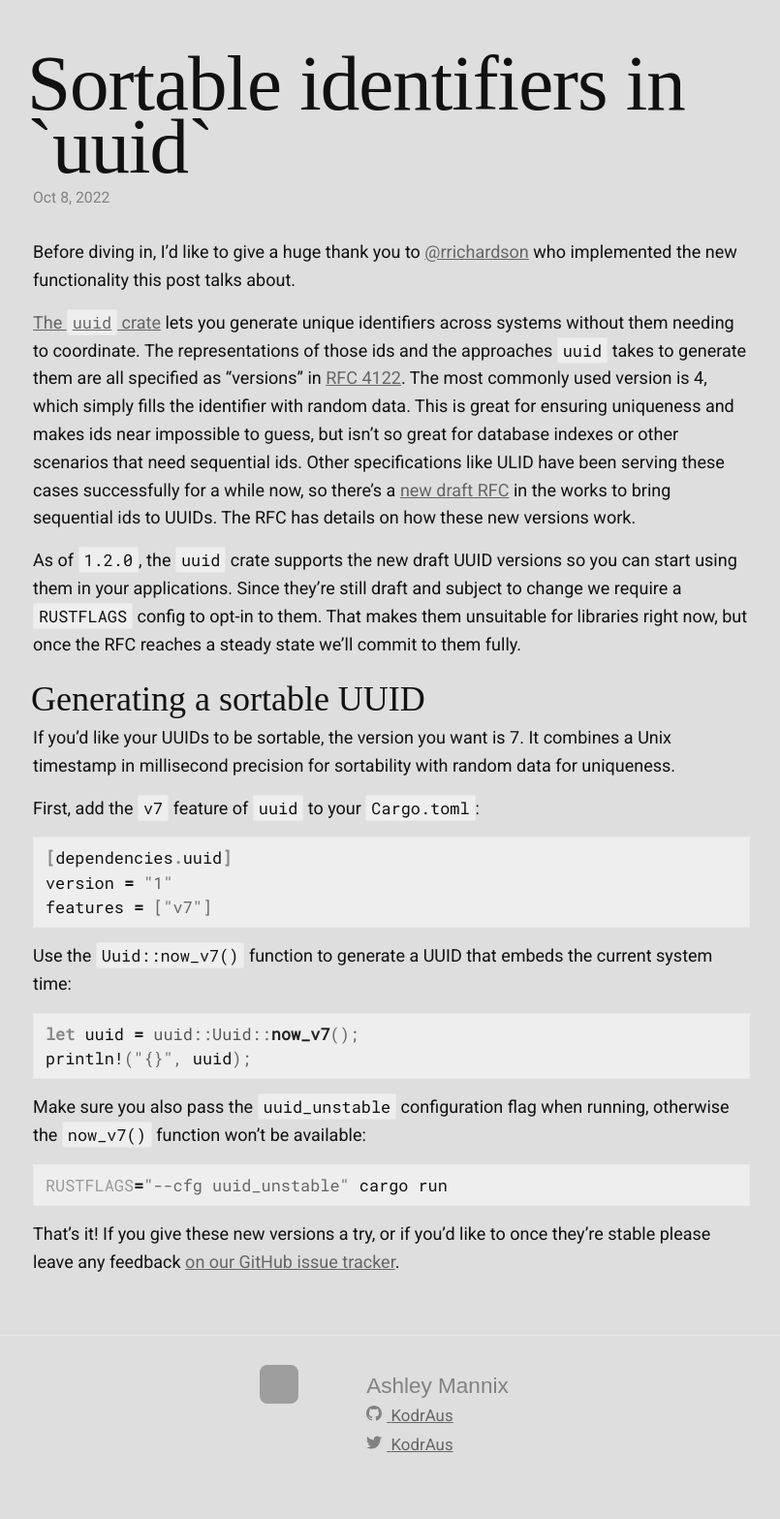
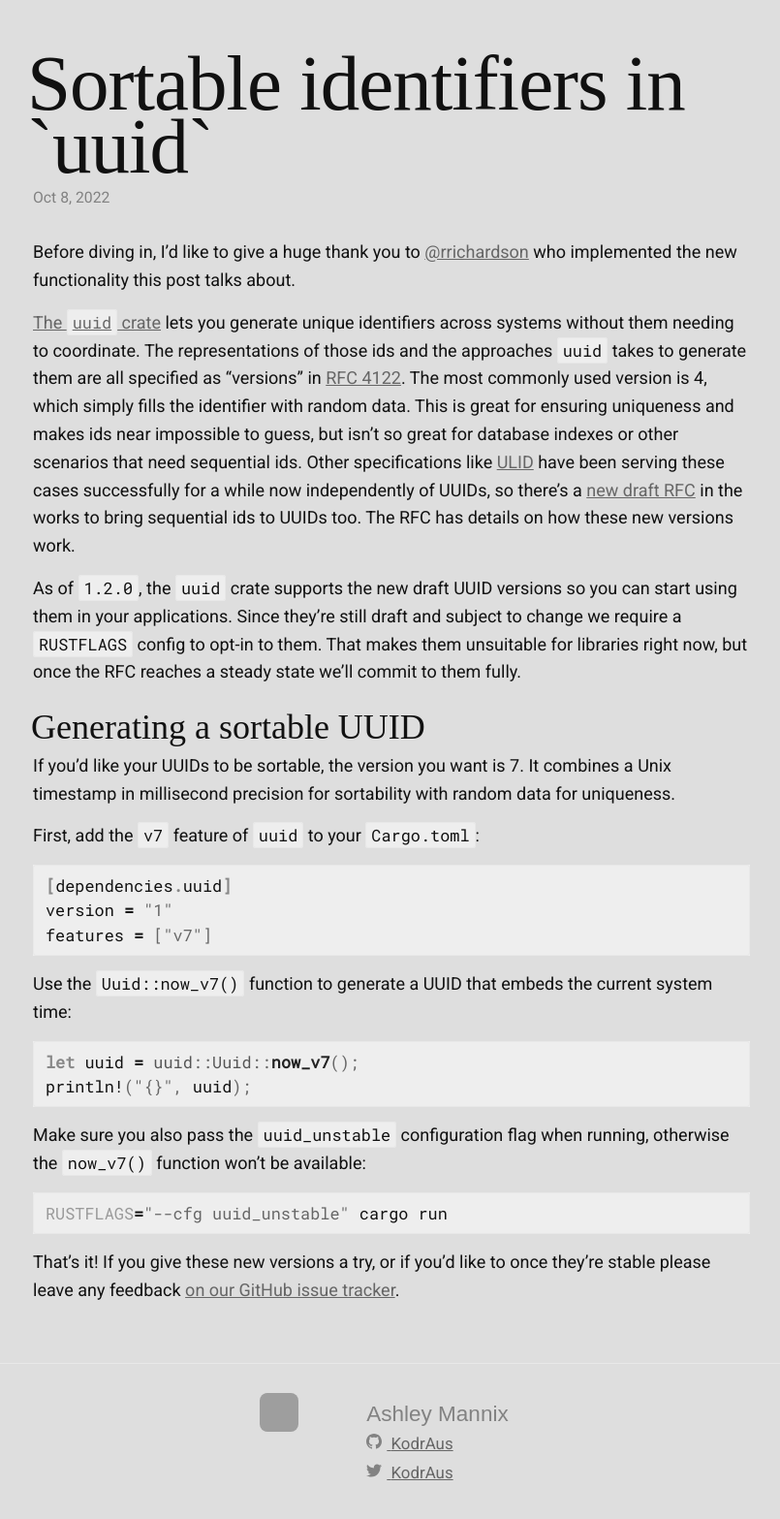
Before and after one commit to KodrAus/KodrAus.github.io, a Jekyll site: the page built from _posts/2022-10-08-sequential-uuids.markdown, in a window 1280 px wide. Shown: the whole page at 97% size, without its empty margins (236-1041 px from the left). Built offline with Jekyll 4.4.1, drawn with Linux system fonts in a browser that asks for light colours; some web fonts are replaced; before the commit the page ends 1538 px from its top, so only the background shows below that; grey boxes are pictures that could not be loaded.

Commit message:
Update 2022-10-08-sequential-uuids.markdown

```diff
--- a/_posts/2022-10-08-sequential-uuids.markdown
+++ b/_posts/2022-10-08-sequential-uuids.markdown
@@ -6,7 +6,7 @@ categories: rust
 ---
 Before diving in, I'd like to give a huge thank you to [@rrichardson](https://github.com/rrichardson) who implemented the new functionality this post talks about.
 
-[The `uuid` crate](https://github.com/uuid-rs/uuid) lets you generate unique identifiers across systems without them needing to coordinate. The representations of those ids and the approaches `uuid` takes to generate them are all specified as "versions" in [RFC 4122](https://www.rfc-editor.org/rfc/rfc4122). The most commonly used version is 4, which simply fills the identifier with random data. This is great for ensuring uniqueness and makes ids near impossible to guess, but isn't so great for database indexes or other scenarios that need sequential ids. Other specifications like ULID have been serving these cases successfully for a while now, so there's a [new draft RFC](https://github.com/uuid6/uuid6-ietf-draft) in the works to bring sequential ids to UUIDs. The RFC has details on how these new versions work.
+[The `uuid` crate](https://github.com/uuid-rs/uuid) lets you generate unique identifiers across systems without them needing to coordinate. The representations of those ids and the approaches `uuid` takes to generate them are all specified as "versions" in [RFC 4122](https://www.rfc-editor.org/rfc/rfc4122). The most commonly used version is 4, which simply fills the identifier with random data. This is great for ensuring uniqueness and makes ids near impossible to guess, but isn't so great for database indexes or other scenarios that need sequential ids. Other specifications like [ULID](https://github.com/ulid/spec) have been serving these cases successfully for a while now independently of UUIDs, so there's a [new draft RFC](https://github.com/uuid6/uuid6-ietf-draft) in the works to bring sequential ids to UUIDs too. The RFC has details on how these new versions work.
 
 As of `1.2.0`, the `uuid` crate supports the new draft UUID versions so you can start using them in your applications. Since they're still draft and subject to change we require a `RUSTFLAGS` config to opt-in to them. That makes them unsuitable for libraries right now, but once the RFC reaches a steady state we'll commit to them fully.
 
```
